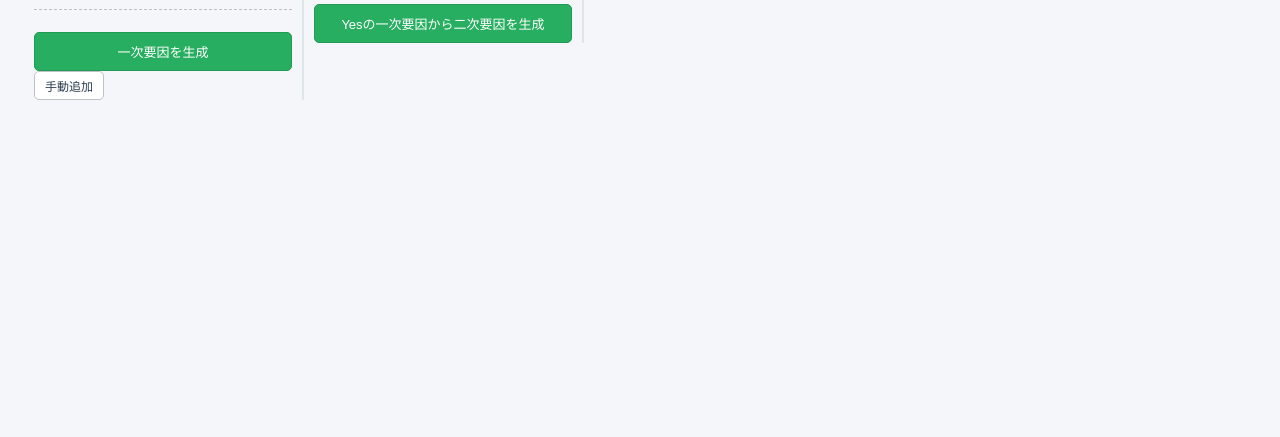
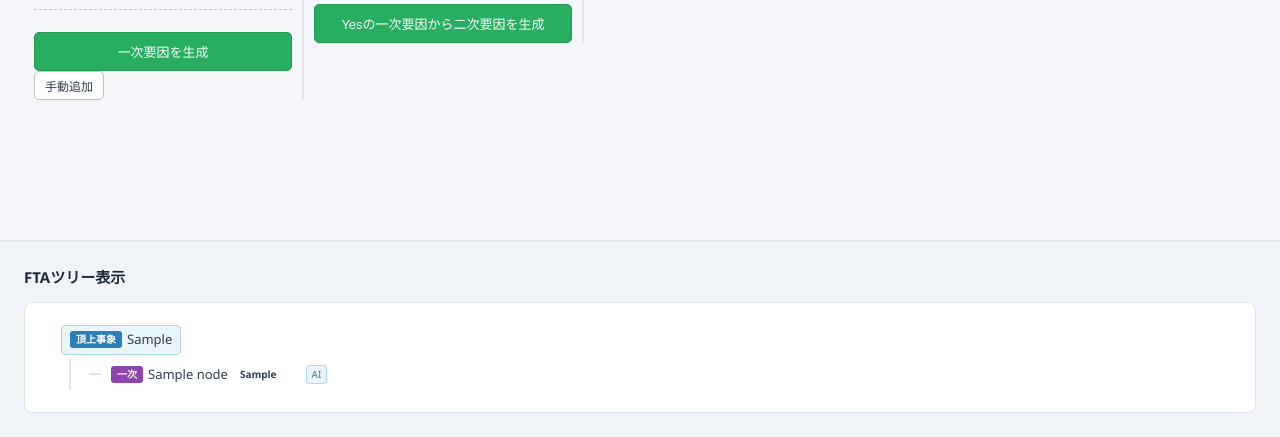
Before and after one commit to fujihara-masaki/fta-202605, a FastAPI app: page /analyses/1 in a window 1280 px wide. Shown: the part 363-800 px from the top of the page. Run offline with FastAPI, Linux system fonts and the light colour scheme; tables that the repository leaves empty hold one stand-in row (values such as "Sample post").

Commit message:
feat: add read-only FTA tree view section below column UI
- analysis_detail.html: define Jinja2 macro node_row(n) at template top
  to render level-badge / title / judgement / direct-cause / AI tag for
  any node; add FTAツリー表示 section after fta-tree-scroll using 3-level
  nested <ul>/<li> (level1 → level2 → level3) built from the already-
  available `level1_nodes` and `children_of` template variables
- style.css: add .fta-tree-view-section, .fta-tree-view, .tree-root,
  .tree-children (left border + connector pseudo-element), .tree-node,
  .tree-node-inner, .tree-node-title, .tree-judgement-yes/no/unknown,
  .tree-top-event, .tree-empty-msg; reuses existing
  .node-level-badge, .direct-cause-badge status-*, .ai-tag

No JS changes — all mutating operations already call location.reload(),
so the server-rendered tree is always up-to-date after any action.
Column UI, title editing, exports, AI generation are untouched.

https://claude.ai/code/session_01HkhnyLEgPW5rANrhL5fXwZ

```diff
--- a/fta_tool/app/static/style.css
+++ b/fta_tool/app/static/style.css
@@ -155,3 +155,21 @@ a:hover { text-decoration: underline; }
 .title-error { color: #c0392b; font-size: 12px; display: block; margin-top: 2px; }
 .rename-hint  { color: #7f8c8d; font-size: 11px; display: block; margin-top: 3px; }
 .rename-error { color: #c0392b; font-size: 12px; display: block; margin-top: 2px; }
+
+/* ===== FTA Tree View Section ===== */
+.fta-tree-view-section { padding: 24px; background: #f0f4f8; border-top: 2px solid #dfe6e9; }
+.tree-section-title { font-size: 15px; font-weight: 700; color: #1a2a3a; margin: 0 0 14px; }
+.fta-tree-view { background: #fff; border: 1px solid #dfe6e9; border-radius: 8px; padding: 20px 24px; overflow-x: auto; }
+.tree-root, .tree-children { list-style: none; margin: 0; padding: 0; }
+.tree-children { padding-left: 20px; margin-left: 8px; border-left: 2px solid #dfe6e9; margin-top: 4px; }
+.tree-node { position: relative; padding: 2px 0 2px 12px; }
+.tree-children > .tree-node::before { content: ''; position: absolute; left: -2px; top: 14px; width: 12px; height: 2px; background: #dfe6e9; }
+.tree-node-inner { display: inline-flex; align-items: center; flex-wrap: wrap; gap: 5px; padding: 4px 8px; border-radius: 4px; cursor: default; }
+.tree-node-inner:hover { background: #f0f4f8; }
+.tree-top-event > .tree-node-inner { background: #eaf4fb; border: 1px solid #aed6f1; border-radius: 4px; }
+.tree-node-title { font-size: 13px; color: #2c3e50; }
+.tree-judgement { font-size: 10px; padding: 1px 7px; border-radius: 3px; font-weight: 700; white-space: nowrap; }
+.tree-judgement-yes { background: #27ae60; color: #fff; }
+.tree-judgement-no { background: #e74c3c; color: #fff; }
+.tree-judgement-unknown { background: #95a5a6; color: #fff; }
+.tree-empty-msg { color: #95a5a6; font-size: 13px; padding: 8px 16px; margin: 0; }
--- a/fta_tool/app/templates/analysis_detail.html
+++ b/fta_tool/app/templates/analysis_detail.html
@@ -1,5 +1,17 @@
 {% extends "base.html" %}
 {% block title %}{{ analysis.title }} - FTA編集{% endblock %}
+
+{# ---- macro: render one node's badge/title/judgement row ---- #}
+{% macro node_row(n) -%}
+<span class="node-level-badge level-{{ n.level }}">{{ ['', '一次', '二次', '三次'][n.level] }}</span>
+<span class="tree-node-title">{{ n.title }}</span>
+<span class="tree-judgement tree-judgement-{{ n.user_judgement }}">{{ {'yes': 'Yes', 'no': 'No', 'unknown': '-'}.get(n.user_judgement, n.user_judgement) }}</span>
+{%- if n.direct_cause_status not in ['unknown', ''] %}
+<span class="direct-cause-badge status-{{ n.direct_cause_status }}">{{ {'likely': '直接要因の可能性高', 'unlikely': '可能性低', 'direct': '直接要因', 'not_direct': '直接要因でない'}.get(n.direct_cause_status, '') }}</span>
+{%- endif %}
+{%- if n.ai_generated %}<span class="ai-tag">AI</span>{% endif %}
+{%- endmacro %}
+
 {% block content %}
 <div class="analysis-page">
   <!-- Page header -->
@@ -203,6 +215,52 @@
 
     </div><!-- end fta-tree-container -->
   </div><!-- end fta-tree-scroll -->
+
+  <!-- FTA Tree View Section -->
+  <div class="fta-tree-view-section">
+    <h2 class="tree-section-title">FTAツリー表示</h2>
+    <div class="fta-tree-view">
+      <ul class="tree-root">
+        <li class="tree-node tree-top-event">
+          <div class="tree-node-inner">
+            <span class="node-level-badge level-0">頂上事象</span>
+            <span class="tree-node-title">{{ analysis.top_event or '（頂上事象が未設定です）' }}</span>
+          </div>
+          {% if level1_nodes %}
+          <ul class="tree-children">
+            {% for l1 in level1_nodes %}
+            <li class="tree-node">
+              <div class="tree-node-inner">{{ node_row(l1) }}</div>
+              {% set l2_list = children_of.get(l1.id, []) %}
+              {% if l2_list %}
+              <ul class="tree-children">
+                {% for l2 in l2_list %}
+                <li class="tree-node">
+                  <div class="tree-node-inner">{{ node_row(l2) }}</div>
+                  {% set l3_list = children_of.get(l2.id, []) %}
+                  {% if l3_list %}
+                  <ul class="tree-children">
+                    {% for l3 in l3_list %}
+                    <li class="tree-node">
+                      <div class="tree-node-inner">{{ node_row(l3) }}</div>
+                    </li>
+                    {% endfor %}
+                  </ul>
+                  {% endif %}
+                </li>
+                {% endfor %}
+              </ul>
+              {% endif %}
+            </li>
+            {% endfor %}
+          </ul>
+          {% else %}
+          <p class="tree-empty-msg">要因がまだありません。「一次要因を生成」ボタンを押してください。</p>
+          {% endif %}
+        </li>
+      </ul>
+    </div>
+  </div><!-- end fta-tree-view-section -->
 </div>
 
 <!-- Node Detail Modal -->
```
